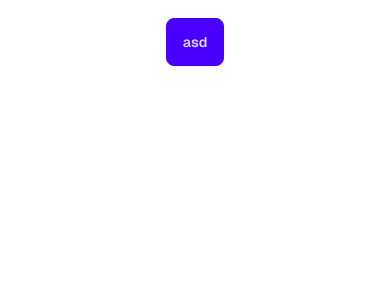
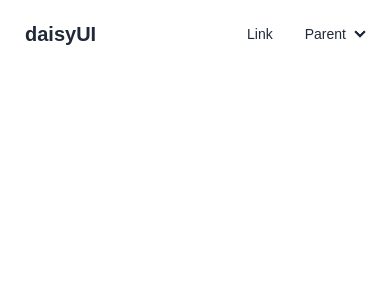
Before and after one commit to Khandaker20201125010/dwella-Next.JS, a Next.js app: page / in a window 390 px wide. Shown: the top 300 px of the page. Built offline with nearby package versions, Linux system fonts and the light colour scheme.

Commit message:
next js navbar problem solved

```diff
--- /dev/null
+++ b/app/Componenets/Pages/Homepage/Homepage.jsx
@@ -0,0 +1,10 @@
+
+const Home = () => {
+    return (
+        <div>
+
+        </div>
+    );
+};
+
+export default Home;
--- /dev/null
+++ b/app/Componenets/Pages/Shared/NavBar/NavBar.jsx
@@ -0,0 +1,33 @@
+const NavBar = () => {
+  return (
+    <div>
+      <div className="navbar bg-base-100">
+        <div className="flex-1">
+          <a className="btn btn-ghost text-xl">daisyUI</a>
+        </div>
+        <div className="flex-none">
+          <ul className="menu menu-horizontal px-1">
+            <li>
+              <a>Link</a>
+            </li>
+            <li>
+              <details>
+                <summary>Parent</summary>
+                <ul className="bg-base-100 rounded-t-none p-2">
+                  <li>
+                    <a>Link 1</a>
+                  </li>
+                  <li>
+                    <a>Link 2</a>
+                  </li>
+                </ul>
+              </details>
+            </li>
+          </ul>
+        </div>
+      </div>
+    </div>
+  );
+};
+
+export default NavBar;
--- a/app/globals.css
+++ b/app/globals.css
@@ -1,7 +1,6 @@
 @tailwind base;
 @tailwind components;
 @tailwind utilities;
-
 :root {
   --background: #ffffff;
 
@@ -15,7 +14,7 @@
 }
 
 body {
-  color: var(--foreground);
-  background: var(--background);
+
+
   font-family: Arial, Helvetica, sans-serif;
 }
--- a/app/layout.tsx
+++ b/app/layout.tsx
@@ -1,7 +1,7 @@
 import type { Metadata } from "next";
 import localFont from "next/font/local";
 import "./globals.css";
-
+import Navbar from "../app/Componenets/Pages/Shared/NavBar/NavBar";
 const geistSans = localFont({
   src: "./fonts/GeistVF.woff",
   variable: "--font-geist-sans",
@@ -28,7 +28,18 @@ export default function RootLayout({
       <body
         className={`${geistSans.variable} ${geistMono.variable} antialiased`}
       >
-        {children}
+
+
+      <div className="container mx-auto ">
+      <Navbar />
+
+
+      <div>
+      {children}
+      </div>
+
+      </div>
+
       </body>
     </html>
   );
--- a/app/page.tsx
+++ b/app/page.tsx
@@ -1,9 +1,9 @@
 
-
+import Homepage from "./Componenets/Pages/Homepage/Homepage";
 export default function Home() {
   return (
-    <div className="grid grid-rows-[20px_1fr_20px] items-center justify-items-center min-h-screen p-8 pb-20 gap-16 sm:p-20 font-[family-name:var(--font-geist-sans)]">
-    <h1 className="btn btn-primary">asd</h1>
-    </div>
+    <div>
+      <Homepage />
+   </div>
   );
 }
--- /dev/null
+++ b/postcss.config.js
@@ -0,0 +1,6 @@
+module.exports = {
+  plugins: {
+    tailwindcss: {},
+    autoprefixer: {},
+  },
+}
--- a/tailwind.config.ts
+++ b/tailwind.config.ts
@@ -2,9 +2,12 @@ import type { Config } from "tailwindcss";
 
 export default {
   content: [
+    "./app/**/*.{js,ts,jsx,tsx,mdx}",
     "./pages/**/*.{js,ts,jsx,tsx,mdx}",
     "./components/**/*.{js,ts,jsx,tsx,mdx}",
-    "./app/**/*.{js,ts,jsx,tsx,mdx}",
+
+    // Or if using `src` directory:
+    "./src/**/*.{js,ts,jsx,tsx,mdx}",
   ],
   theme: {
     extend: {
@@ -14,7 +17,9 @@ export default {
       },
     },
   },
-  plugins: [
-    require('daisyui'),
-  ],
+  plugins: [require('daisyui')],
+  daisyui: {
+    themes: ["light"],
+    logs: true,
+  },
 } satisfies Config;
```
Also changed, not shown: package.json (+6 -2 lines), 1 other file (tests, documents, lock files or other folders).
